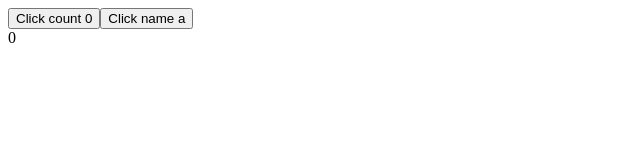
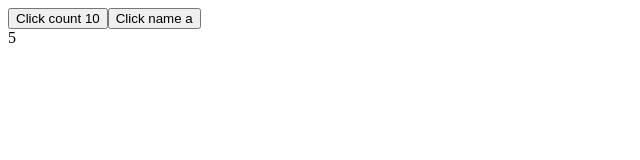
Before and after one commit to destinytaoer/Learning, a React (Create React App) app in the folder React/demo/: page / in a window 1280 px wide. Shown: the top 160 px of the page, without its empty margins (0-640 px from the left). Built offline with nearby package versions, Linux system fonts and the light colour scheme.

Commit message:
[React] hooks useRef

```diff
--- /dev/null
+++ b/React/demo/src/hooks/useRef.js
@@ -0,0 +1,50 @@
+import React, { PureComponent, useEffect, useState, useRef, useMemo, useCallback } from "react";
+
+class Foo extends PureComponent {
+  render() {
+    const { props } = this;
+    return (
+      <div onClick={props.onClick}>{props.count}</div>
+    )
+  }
+}
+
+export default function App() {
+  const [count, setCount] = useState(0);
+  const [name, setName] = useState('a');
+
+  const countRef = useRef();
+  const it = useRef();
+
+  const double = useMemo(() => {
+    console.log('count');
+    return count * 2
+  }, [count]);
+
+  const onClick = useCallback(
+    () => {
+      console.log('on click');
+      console.log(countRef.current)
+    },
+    [countRef],
+  )
+
+  useEffect(() => {
+    it.current = setInterval(() => {
+      setCount(count => count + 1);
+    }, 1000);
+  }, []);
+  useEffect(() => {
+    if (count >= 5) {
+      clearInterval(it.current);
+    }
+  })
+
+  return (
+    <div>
+      <button onClick={() => setCount(count + 1)}>Click count {double}</button>
+      <button onClick={() => setName(name + 1)}>Click name {name}</button>
+      <Foo ref={countRef} count={count} onClick={onClick}/>
+    </div>
+  )
+}
--- a/React/demo/src/index.js
+++ b/React/demo/src/index.js
@@ -3,7 +3,8 @@ import { render } from 'react-dom';
 // import App from './hooks/useState.js';
 // import App from './hooks/useEffect.js';
 // import App from './hooks/useContext';
-import App from './hooks/useMemo';
+// import App from './hooks/useMemo';
+import App from './hooks/useRef';
 
 
 render(<App></App>, window.root)
```
